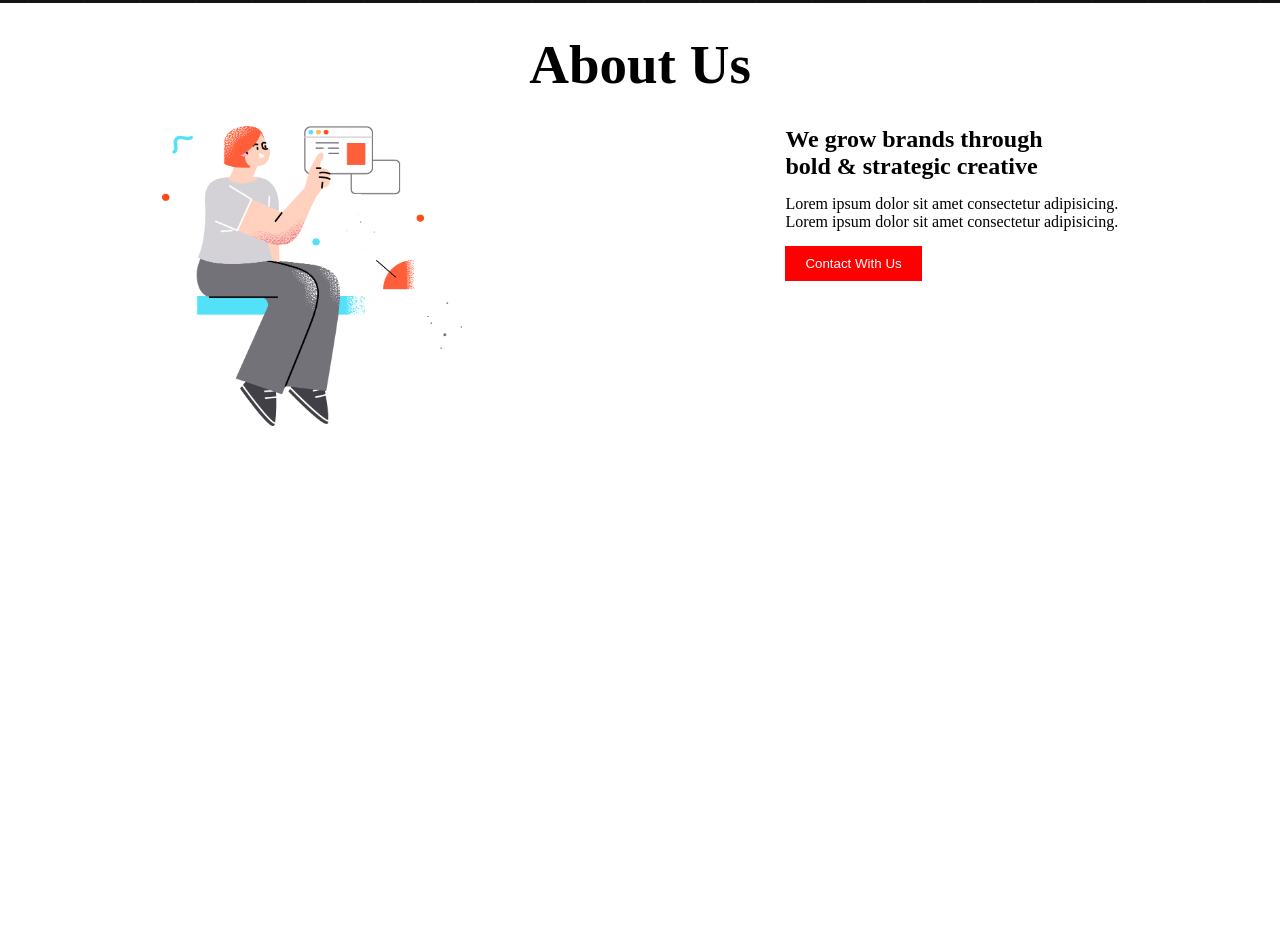
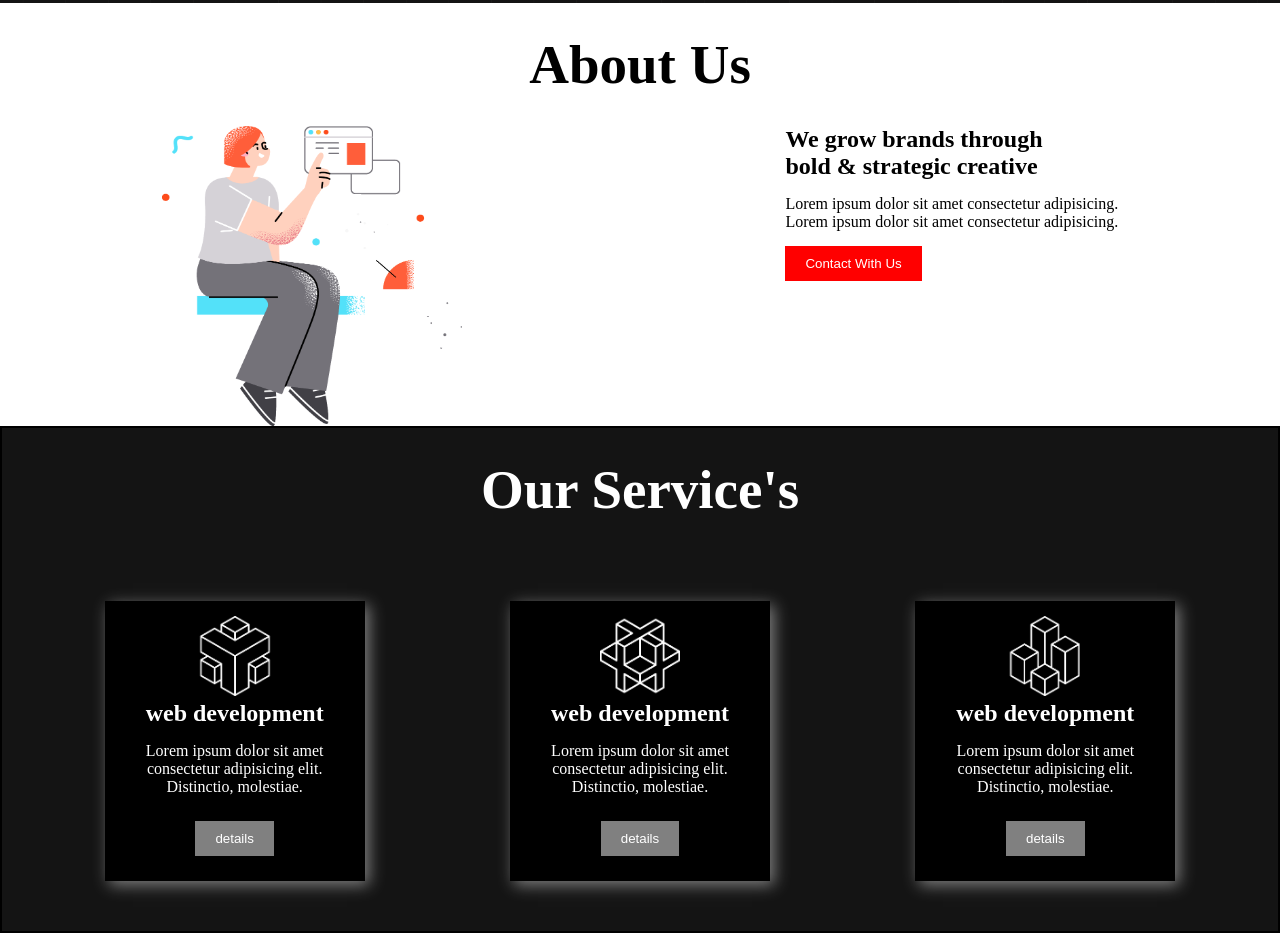
Before and after one commit to Mdsoyaib123/my-frist-github-repo, a plain HTML site: page index.html in a window 1280 px wide. Shown: the part 800-1733 px from the top of the page. Before the commit the page ends 1230 px from the top, so only its background shows below. Drawn offline with Linux system fonts and the light colour scheme.

Commit message:
added third file

```diff
--- a/index.html
+++ b/index.html
@@ -60,6 +60,36 @@
             </div>
 
         </section>
+        <section class="section1" >
+            <h1 class="head head2"> <b>Our Service's</b></h1>
+            <div class="container-box">
+                <div class="bax1">
+
+                    <img class="icon" src="images/icon/0.png">
+                    <h1>web development</h1>
+                    <P class="para2">Lorem ipsum dolor sit amet consectetur adipisicing elit. Distinctio, molestiae.</P>
+                    <button class="button button2">details</button>
+
+                </div>
+                <div class="bax1">
+
+                    <img class="icon" src="images/icon/1.png">
+                    <h1>web development</h1>
+                    <P class="para2">Lorem ipsum dolor sit amet consectetur adipisicing elit. Distinctio, molestiae.</P>
+                    <button class="button button2">details</button>
+
+                </div>
+                <div class="bax1">
+
+                    <img class="icon" src="images/icon/2.png">
+                    <h1>web development</h1>
+                    <P class="para2">Lorem ipsum dolor sit amet consectetur adipisicing elit. Distinctio, molestiae.</P>
+                    <button class="button button2">details</button>
+
+                </div>
+
+            </div>
+        </section>
     </main>
     <footer>
 
--- a/style.css
+++ b/style.css
@@ -42,6 +42,9 @@ padding: 0px;
 
     background-image: url("images/background.png"),linear-gradient(45deg,#141414,#141313);
     color: white;
+    background-position: center;
+    background-size: cover;
+    background-repeat: no-repeat;
 }
 .point{
     font-size: 50px;
@@ -81,3 +84,35 @@ font-size: 17px;
 .head{
     padding: 30px;
 }
+.bax1{
+    height: 250px;
+    width: 230px;
+    box-shadow: 4px 4px 15px grey;
+    text-align: center;
+    padding: 15px;
+    color: white;
+    background-color: black;
+    margin: 20px;
+    border-radius: 5px 4px 6px gray;
+
+}
+.icon{
+    width: 80px;
+
+}
+.button2{
+    margin-top: 10px;
+    background-color: gray;
+}
+.section1{
+  border: 2px solid black;
+  background-color: #141414;
+}
+.container-box{
+    display: flex;
+    justify-content: space-around;
+    padding: 30px;
+}
+.head2{
+    color: white;
+}
```
Also changed, not shown: images/icon/0.png (added), images/icon/1.png (added), images/icon/2.png (added).
